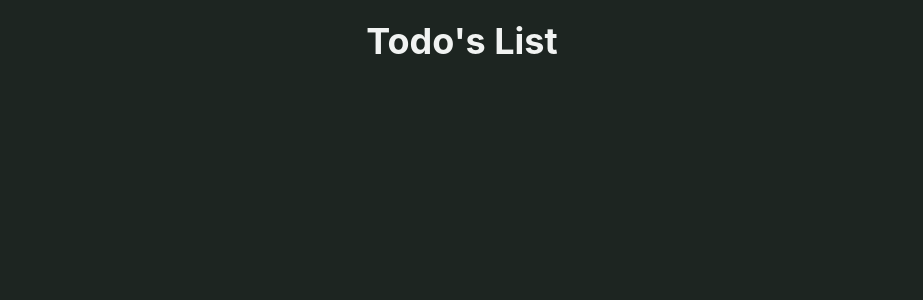
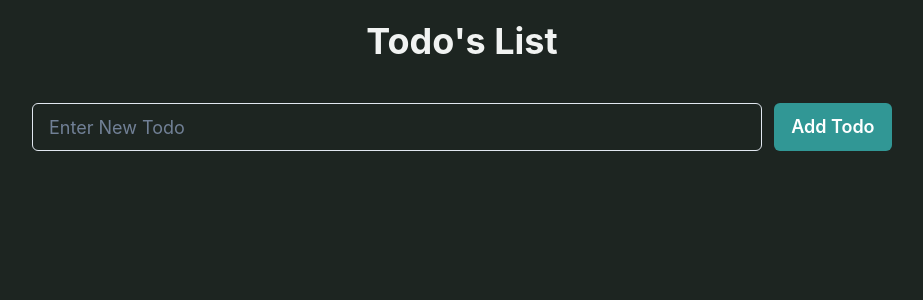
Before and after one commit to hassan-ak/wmd-next-chakra-todo, a Next.js app: page / in a window 1280 px wide. Shown: the top 300 px of the page, without its empty margins (178-1101 px from the left). Built offline with nearby package versions, Linux system fonts and the light colour scheme.

Commit message:
8. Create form to add todo

```diff
--- a/app/components/TodoList.tsx
+++ b/app/components/TodoList.tsx
@@ -5,6 +5,7 @@
 import React, { useState } from 'react';
 import { v4 as uuidv4 } from 'uuid';
 import { Todo } from '../interface/interface';
+import { Box, Button, FormControl, Input, Stack } from '@chakra-ui/react';
 
 export default function TodoList() {
   /************************************************/
@@ -77,5 +78,29 @@ export default function TodoList() {
   };
 
   /************************************************/
-  return <div>TodoList</div>;
+  return (
+    <Box color='white' m='auto' maxW='900px' p={'5'}>
+      <FormControl>
+        <Stack spacing={3} direction={['column', 'column', 'row']}>
+          <Input
+            placeholder='Enter New Todo'
+            size={['md', 'lg']}
+            type='text'
+            value={title}
+            onChange={handleInputChange}
+          />
+          <Button
+            colorScheme='teal'
+            variant='solid'
+            size={['md', 'lg']}
+            onClick={() => {
+              addTodo(title);
+            }}
+          >
+            Add Todo
+          </Button>
+        </Stack>
+      </FormControl>
+    </Box>
+  );
 }
```
